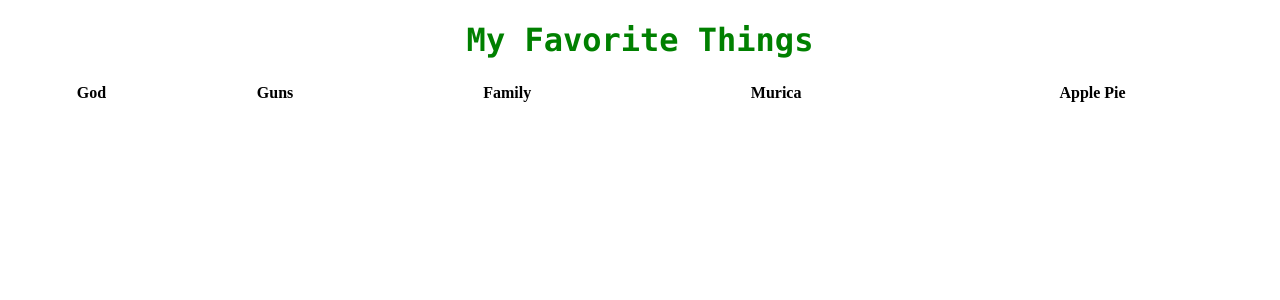
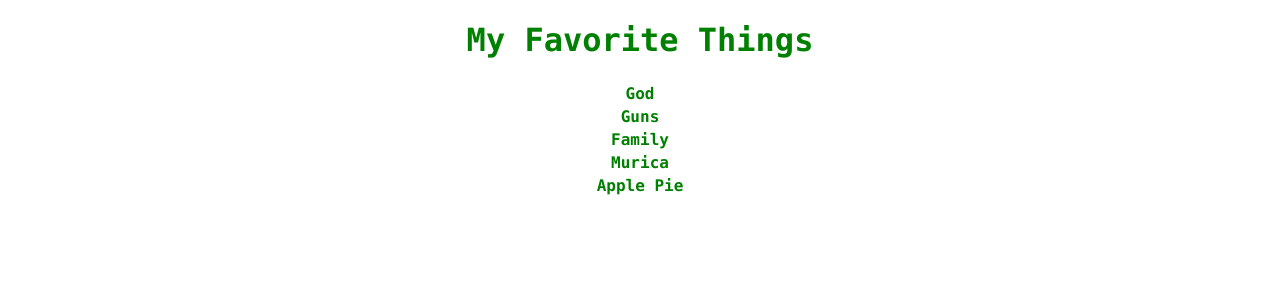
Before and after one commit to dewayneallen76/codeup.dev, a PHP site: page /my-favorite-things.php in a window 1280 px wide. Shown: the top 300 px of the page. Run offline with PHP 8.4, Linux system fonts and the light colour scheme; lists and menus that the app fills with data are empty.

Commit message:
STYLING CHANGES

```diff
--- a/public/my-favorite-things.php
+++ b/public/my-favorite-things.php
@@ -11,18 +11,23 @@ $favoriteThings = ['God', 'Guns', 'Family', 'Murica', 'Apple Pie'];
 	<title>My Favorite Things</title>
 </head>
 <style>
-	h1, ul {
+	h1, th {
 		text-align: center;
 		color: green;
 		font-family: "Lucida Console", Monaco, monospace;
+	}
+	th: nth-child(even) {
+		background-color: gray;
 	}
 </style>
 <body>
 	<table style = "width:100%">
 	<h1>My Favorite Things</h1>
     <?php foreach ($favoriteThings as $things) : ?>
+      <tr>
         <th><?php echo $things; ?></th>
-    <?php endforeach; ?>
+    	<?php endforeach; ?>
+      </tr>
     </table>
 </body>
 </html>
```
Also changed, not shown: public/server-name-generator.php (+4 -3 lines).
